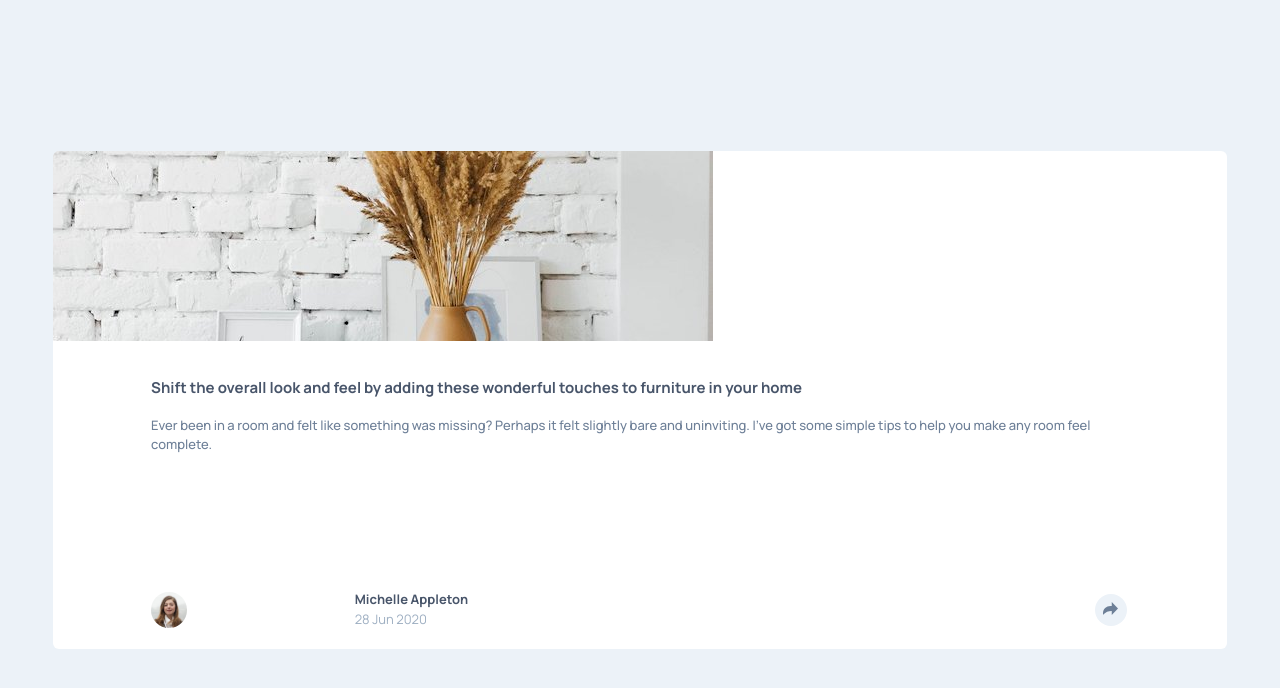
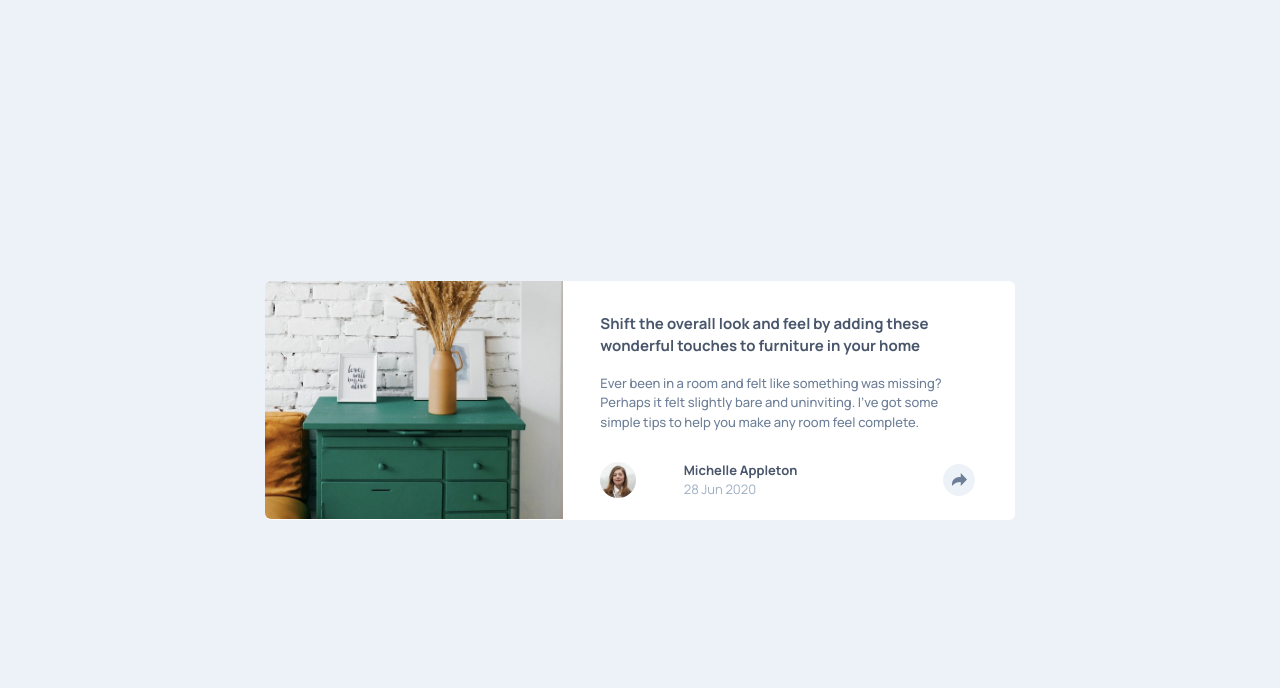
Before and after one commit to konraddissake1808/article-preview-component, a Next.js app in the folder article-preview-component/: page / in a window 1280 px wide. Shown: the top 688 px of the page. Built offline with nearby package versions, Linux system fonts and the light colour scheme.

Commit message:
Finished with the styles and the functionalities of the components. With everything responsive

```diff
--- a/article-preview-component/src/app/components/article/_components/_author/_compenent/_shareButton/index.jsx
+++ b/article-preview-component/src/app/components/article/_components/_author/_compenent/_shareButton/index.jsx
@@ -4,7 +4,7 @@ import ShareSvg from '../../../../../../../../public/icon-share.svg'
 function ShareButton({onClick}) {
   return (
     <div>
-        <button onClick={onClick} className='bg-light-grayish-blue hover:bg-grayish-blue active:bg-very-dark-grayish-blue focus:bg-desaturated-dark-blue
+        <button onClick={onClick} id='shareBtnLight' className='bg-light-grayish-blue hover:bg-grayish-blue active:bg-very-dark-grayish-blue focus:bg-desaturated-dark-blue
               text-desaturated-dark-blue hover:text-light-grayish-blue active:text-white focus:text-light-grayish-blue w-8 h-8 rounded-full
               flex items-center justify-center duration-200'>
             <ShareSvg className='mb-[2px]'></ShareSvg>
--- /dev/null
+++ b/article-preview-component/src/app/components/article/_components/_author/_compenent/_sharePanel/index.jsx
@@ -0,0 +1,56 @@
+import React from 'react'
+import Facebook from '../_facebookLink'
+import Twitter from '../_twitterLink'
+import Pinterest from '../_pinterestLink'
+import ShareButtonDark from '../_shareButtonDark'
+
+function activeState() {
+  let screenWidth = window.screen.width;
+  console.log(screenWidth);
+  if (window.screen.width > 767) {
+    document.getElementById('sharePanel')?.classList.toggle('-translate-y-[114px]');
+    document.getElementById('sharePanel')?.classList.toggle('lg:opacity-0');
+  }
+  else {
+    document.getElementById('sharePanel')?.classList.toggle('-translate-y-[79px]');
+  }
+}
+
+
+function SharePanel() {
+  return (
+    <div id='sharePanel' className='bg-very-dark-grayish-blue top-[79px] w-full z-10 duration-200 rounded-b-md mt-[10px] absolute
+        lg:w-[258px] lg:rounded-md lg:h-12 lg:-right-0 xl:-right-[60px] lg:opacity-0'>
+        <div className='h-[69px] w-full flex justify-center items-center lg:h-12'>
+            <div className='w-10/12 flex justify-between'>
+              <div className='flex justify-center items-center'>
+                <div>
+                  <p className='text-grayish-blue text-sm tracking-widest font-sans font-medium'>SHARE</p>
+                </div>
+              </div>
+              <div className='flex justify-center items-center'>
+                <div className='mx-2'>
+                  <Facebook />
+                </div>
+                <div className='mx-2'>
+                  <Twitter />
+                </div>
+                <div className='mx-2'>
+                  <Pinterest />
+                </div>
+              </div>
+              <div className='w-9 flex items-center justify-center lg:hidden'>
+                <div id='shareButton' className='rounded-full flex items-center justify-center'>
+                  <ShareButtonDark onClick={activeState} />
+                </div>
+              </div>
+            </div>
+        </div>
+        <div className='w-full relative'>
+            <div id='triangle' className='absolute right-11 xl:inset-x-1/2'></div>
+        </div>
+    </div>
+  )
+}
+
+export default SharePanel
--- a/article-preview-component/src/app/components/article/_components/_author/index.tsx
+++ b/article-preview-component/src/app/components/article/_components/_author/index.tsx
@@ -3,23 +3,28 @@ import React from 'react'
 import Image from 'next/image'
 import avatarMichelle from '../../../../../../public/avatar-michelle.jpg'
 import ShareButton from './_compenent/_shareButton';
-import ShareButtonDark from './_compenent/_shareButtonDark'
+/*import ShareButtonDark from './_compenent/_shareButtonDark'
 import Facebook from './_compenent/_facebookLink'
 import Twitter from './_compenent/_twitterLink'
-import Pinterest from './_compenent/_pinterestLink'
+import Pinterest from './_compenent/_pinterestLink'*/
+import SharePanel from './_compenent/_sharePanel'
+
 
 function activeState() {
-  console.log('69')
-  document.getElementById('sharePanel')?.focus();
-  document.getElementById('sharePanel')?.classList.toggle('-translate-y-[79px]');
+  if (window.screen.width > 767) {
+    document.getElementById('sharePanel')?.classList.toggle('-translate-y-[132px]');
+    document.getElementById('sharePanel')?.classList.toggle('lg:opacity-0');
+  }
+  else {
+    document.getElementById('sharePanel')?.classList.toggle('-translate-y-[79px]');
+  }
 }
 
-//if (document.getElementsByTagName('ShareButton'))
 
 function AuthorAndShare() {
   return (
-    <div className='h-[79px] w-full flex justify-start items-center flex-col overflow-hidden'>
-      <div className='w-full flex justify-center items-center flex-col'>
+    <div className='h-[79px] w-full flex justify-start items-center flex-col'>
+      <div className='w-full relative flex justify-center items-center flex-col lg:relative'>
         <div  id='authorShareContainer' className='w-10/12 flex justify-between h-[79px] overflow-hidden'>
           <div className='w-9 items-center justify-center flex'>
             <div className='w-full'>
@@ -40,33 +45,7 @@ function AuthorAndShare() {
             </div>
           </div>
         </div>
-        <div className='bg-very-dark-grayish-blue w-full z-10 duration-200 rounded-b-md mt-[10px]' id='sharePanel'>
-          <div className='h-[69px] w-full flex justify-center items-center'>
-            <div className='w-10/12 flex justify-between'>
-              <div className='flex justify-center items-center'>
-                <div>
-                  <p className='text-grayish-blue text-sm tracking-widest font-sans font-medium'>SHARE</p>
-                </div>
-              </div>
-              <div className='flex justify-center items-center'>
-                <div className='mx-2'>
-                  <Facebook />
-                </div>
-                <div className='mx-2'>
-                  <Twitter />
-                </div>
-                <div className='mx-2'>
-                  <Pinterest />
-                </div>
-              </div>
-              <div className='w-9 flex items-center justify-center'>
-                <div id='shareButton' className='rounded-full flex items-center justify-center'>
-                  <ShareButtonDark onClick={activeState} />
-                </div>
-              </div>
-            </div>
-          </div>
-        </div>
+        <SharePanel />
       </div>
     </div>
   )
--- a/article-preview-component/src/app/components/article/_components/_description/index.tsx
+++ b/article-preview-component/src/app/components/article/_components/_description/index.tsx
@@ -2,10 +2,10 @@ import React from 'react'
 
 function Description() {
   return (
-    <div className='w-full h-[221px] flex justify-center mb-2'>
-        <div className='w-10/12 h-full flex justify-start flex-col'>
+    <div className='w-full h-[221px] flex justify-center mb-2 lg:h-[152px]'>
+        <div className='w-10/12 h-full flex justify-start flex-col lg:h-[152px]'>
             <div>
-                <p className='text-[15px] font-bold font-sans mt-9 mb-4 text-very-dark-grayish-blue'>Shift the overall look and feel by adding these wonderful touches to furniture in your home</p>
+                <p className='text-[15px] font-bold font-sans mt-9 mb-4 lg:mt-8 text-very-dark-grayish-blue'>Shift the overall look and feel by adding these wonderful touches to furniture in your home</p>
             </div>
             <div>
                 <p className='text-[13px] font-sans font-medium text-desaturated-dark-blue mb-1'>Ever been in a room and felt like something was missing? Perhaps it felt slightly bare and uninviting. I've got some simple tips to help you make any room feel complete.</p>
--- a/article-preview-component/src/app/components/article/_components/_image/index.tsx
+++ b/article-preview-component/src/app/components/article/_components/_image/index.tsx
@@ -4,8 +4,8 @@ import drawerImage from '../../../../../../public/drawers.jpg'
 
 function ProductImage() {
   return (
-    <div className='h-[190px] overflow-hidden rounded-t-md'>
-        <Image src={drawerImage} className='bg-cover bg-center' alt=''/>
+    <div className='h-[190px] overflow-hidden lg:h-[267px]'>
+        <Image src={drawerImage} className='bg-cover bg-center lg:bg-cover lg:rounded-l-md' alt=''/>
     </div>
   )
 }
--- a/article-preview-component/src/app/components/article/index.tsx
+++ b/article-preview-component/src/app/components/article/index.tsx
@@ -5,10 +5,14 @@ import AuthorAndShare from './_components/_author'
 
 function Article() {
   return (
-    <div className='w-11/12 h-[498px] bg-white rounded-md'>
+    <div className='w-[294px] h-[498px] bg-white rounded-md lg:flex lg:w-[750px] lg:h-[239px]'>
+      <div>
         <ProductImage />
+      </div>
+      <div className='flex justify-center flex-col items-center overflow-hidden lg:overflow-visible'>
         <Description />
         <AuthorAndShare />
+      </div>
     </div>
   )
 }
--- a/article-preview-component/src/app/globals.css
+++ b/article-preview-component/src/app/globals.css
@@ -25,3 +25,11 @@ body {
     text-wrap: balance;
   }
 }
+
+#triangle {
+  width: 0;
+  height: 0;
+  border-left: 12px solid transparent;
+  border-right: 12px solid transparent;
+  border-top: 12px solid #48556a;
+}
```
